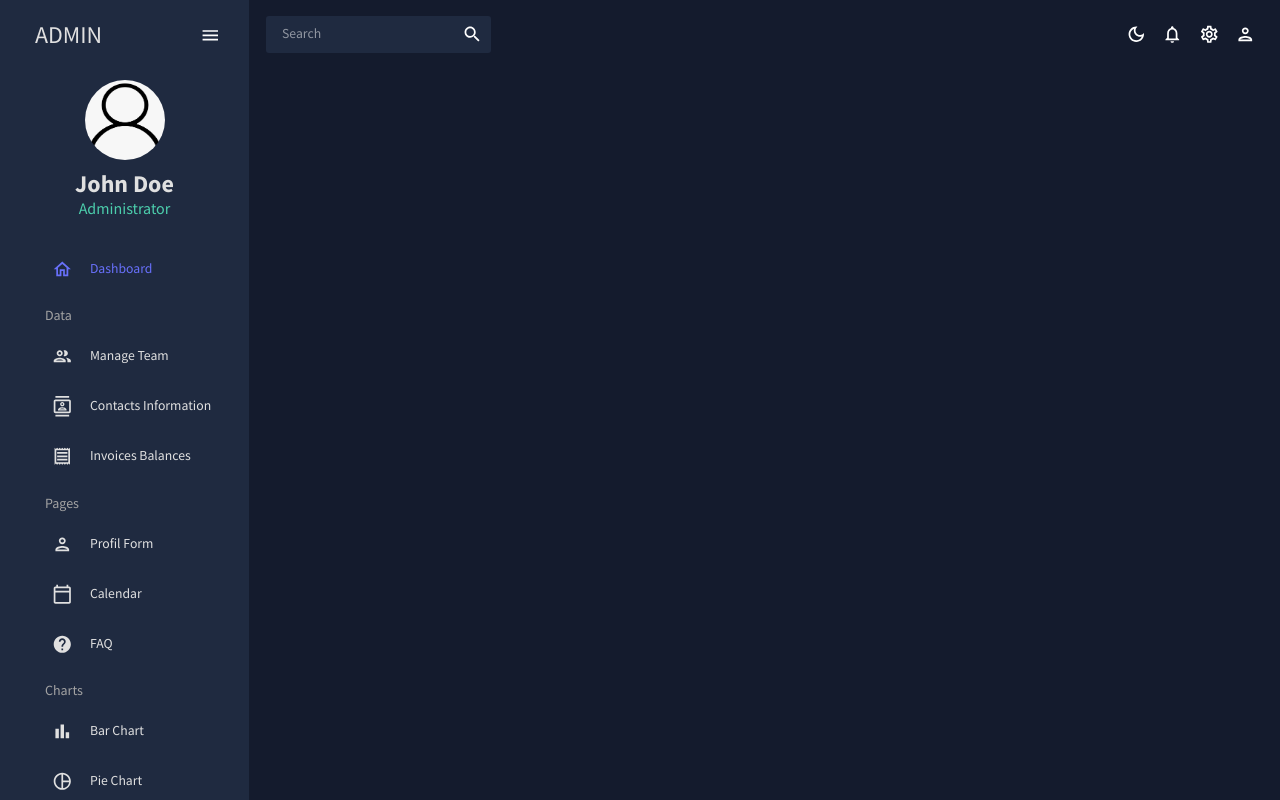
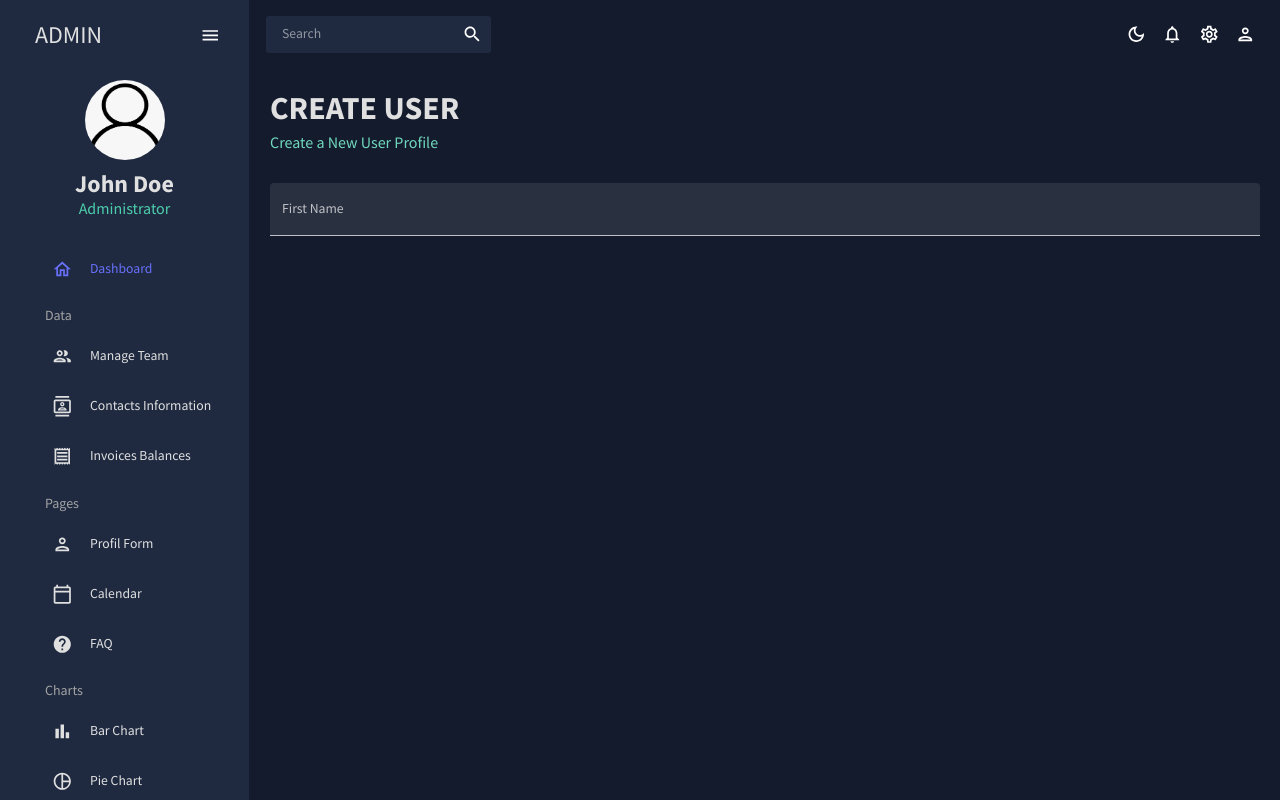
Before and after one commit to CMT94/react-MUI-admin-dashboard, a React (Create React App) app: page /form in a window 1280 px wide. Built offline with nearby package versions, Linux system fonts and the light colour scheme.

Commit message:
init Profil Form interface + formik + yup validation form

```diff
--- a/src/App.js
+++ b/src/App.js
@@ -12,8 +12,8 @@
 import Team from "./scenes/team";
 import Invoices from "./scenes/invoices";
 import Contacts from "./scenes/contacts";
+import ProfileForm from "./scenes/profile-form";
 // import Bar from "./scenes/bar";
-// import Form from "./scenes/form";
 // import Line from "./scenes/line";
 // import Pie from "./scenes/pie";
 // import FAQ from "./scenes/faq";
@@ -37,7 +37,7 @@
                 <Route path="/team" element={<Team />} />
                 <Route path={"/contacts"} element={<Contacts />} />
                 <Route path={"/invoices"} element={<Invoices />} />
-                {/* <Route path={"/form"} element={<Form />} /> */}
+                <Route path={"/form"} element={<ProfileForm />} />
                 {/* <Route path={"/bar"} element={<Bar />} /> */}
                 {/* <Route path={"/pie"} element={<Pie />} /> */}
                 {/* <Route path={"/line"} element={<Line />} /> */}
--- /dev/null
+++ b/src/scenes/profile-form/index.jsx
@@ -0,0 +1,90 @@
+import React from "react";
+
+import { Box, Button, TextField } from "@mui/material";
+
+import { Formik } from "formik";
+import * as yup from "yup";
+import useMediaQuery from "@mui/material/useMediaQuery";
+
+import Header from "../../components/Header";
+
+const initialValues = {
+  firstName: "",
+  lastName: "",
+  email: "",
+  contact: "",
+  address1: "",
+  address2: "",
+};
+
+const phoneRegExp =
+  /^((\+[1-9]{1,4}[ -]?)|(\([0-9]{2,3}\)[ -]?)|([0-9]{2,4})[ -]?)*?[0-9]{3,4}[ -]?[0-9]{3,4}$/;
+
+const userSchema = yup.object().shape({
+  firstName: yup.string().required("Required"),
+  lastName: yup.string().required("Required"),
+  email: yup.string().email("Invalid email address").required("Required"),
+  contact: yup
+    .string()
+    .matches(phoneRegExp, "Phone number is not valid")
+    .required("Required"),
+  address1: yup.string().required("Required"),
+  address2: yup.string().required("Required"),
+});
+
+const ProfileForm = () => {
+  const isNonMobile = useMediaQuery("(min-width: 600px)");
+
+  const handleFormSubmit = (values) => {
+    console.log(values);
+  };
+
+  return (
+    <Box m="20px">
+      <Header title="CREATE USER" subtitle="Create a New User Profile" />
+      <Formik
+        onSubmit={handleFormSubmit}
+        initialValues={initialValues}
+        validationSchema={userSchema}
+      >
+        {({
+          values,
+          errors,
+          touched,
+          handleBlur,
+          handleChange,
+          handleSubmit,
+        }) => (
+          <form onSubmit={handleSubmit}>
+            <Box
+              display="grid"
+              gap="30px"
+              gridTemplateColumns="repeate(4, minmax(0, 1fr))"
+              sx={{
+                "& > div": {
+                  gridColumn: isNonMobile ? undefined : "span 4",
+                },
+              }}
+            >
+              <TextField
+                fullWidth
+                variant="filled"
+                name="firstName"
+                type="text"
+                label="First Name"
+                onBlur={handleBlur}
+                onChange={handleChange}
+                value={values.firstName}
+                error={!!touched.firstName && !!errors.firstName}
+                helperText={touched.firstName && errors.firstName}
+                sx={{ gridColumn: "span 2" }}
+              />
+            </Box>
+          </form>
+        )}
+      </Formik>
+    </Box>
+  );
+};
+
+export default ProfileForm;
```
